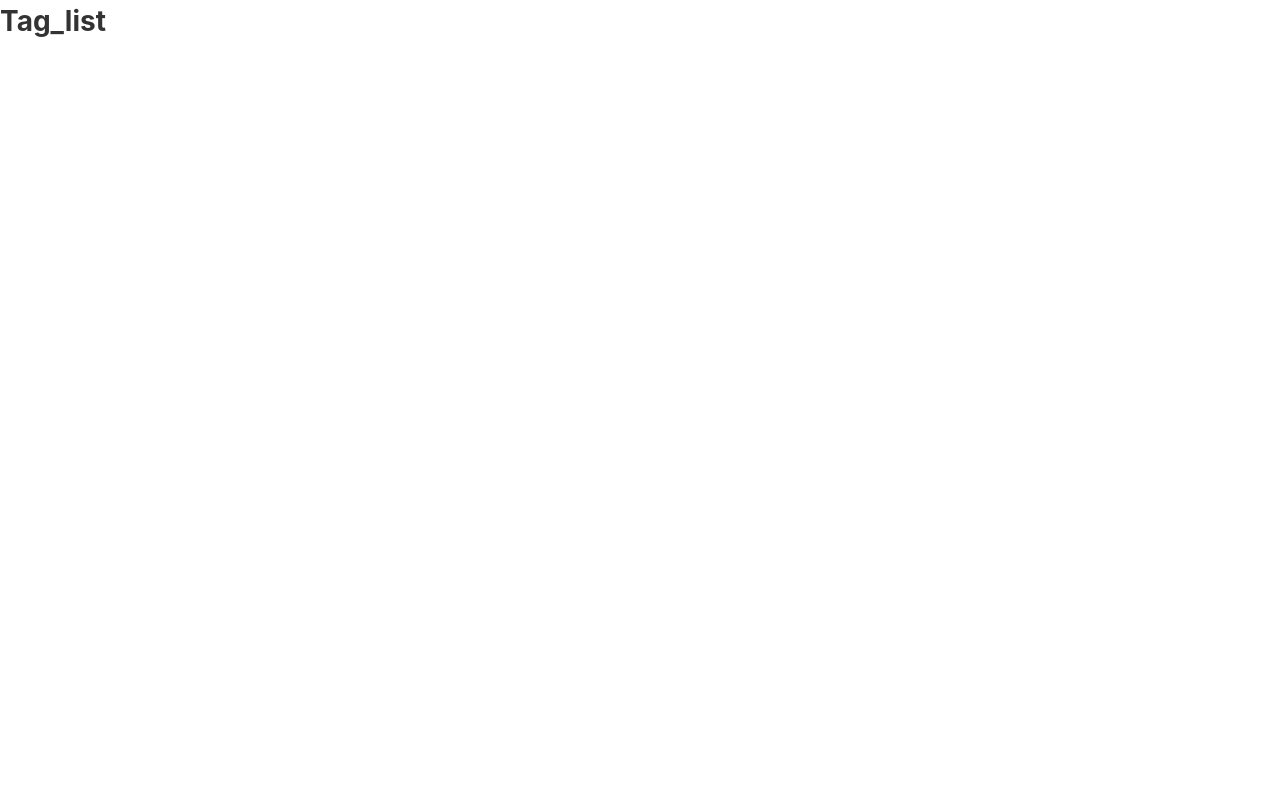
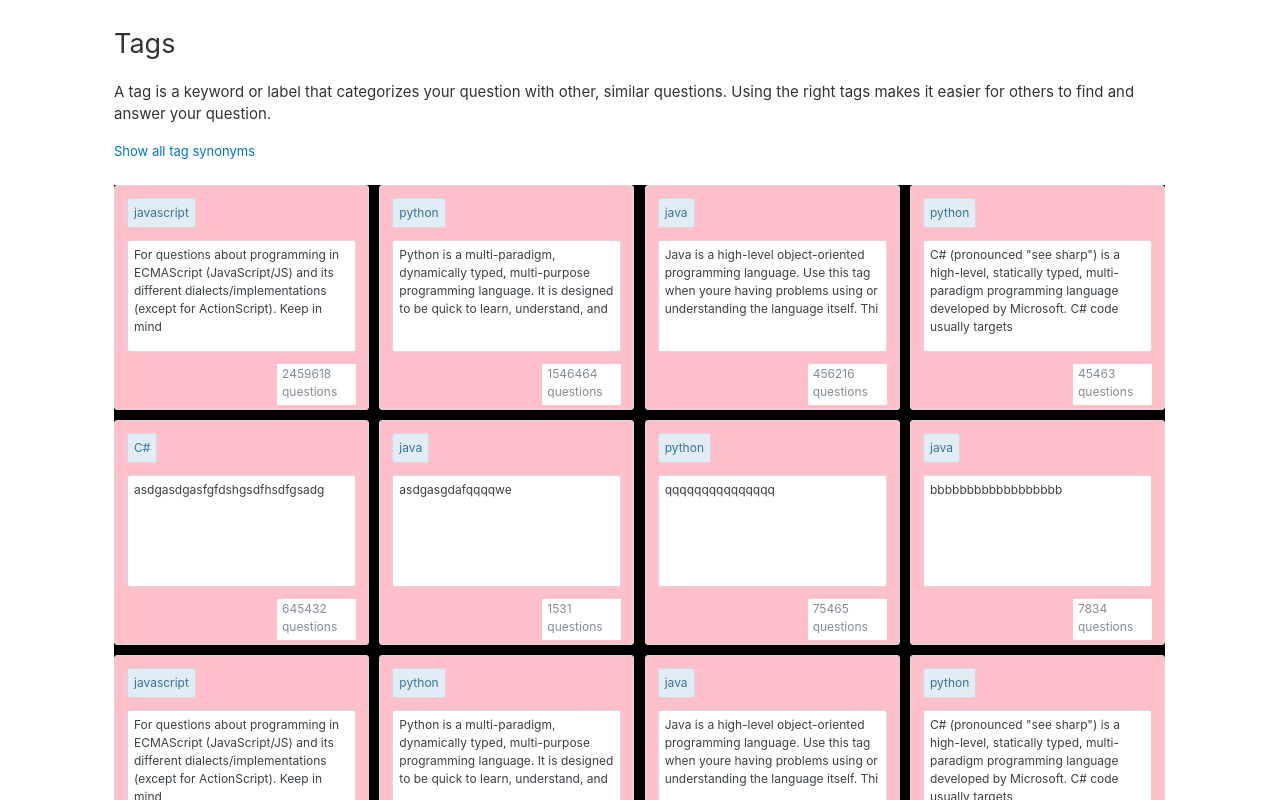
Before and after one commit to codestates-seb/seb41_pre_011, a React (Create React App) app in the folder client/: page /tag_list in a window 1280 px wide. Shown: the top 800 px of the page. Built offline with nearby package versions, Linux system fonts and the light colour scheme.

Commit message:
feat - #6 : 유저 목록페이지, 태그별 검색 페이지 css완료
css를 완료하였습니다. 더미데이터를 이용해 데이터를 넣어봤습니다.

```diff
--- /dev/null
+++ b/client/src/components/tag/TagContentsCard.js
@@ -0,0 +1,94 @@
+import styled from 'styled-components';
+import TagDummyData from '../../dummy/TagDummyData';
+
+const ContentsWrapper = styled.div`
+  display: flex;
+  flex-wrap: wrap;
+  width: 1051px;
+  background-color: black;
+  justify-content: space-between;
+`;
+
+const TagContentsCardBox = styled.div`
+  box-sizing: border-box;
+  display: flex;
+  flex-direction: column;
+  border: 1px solid hsl(210, 8%, 85%);
+  border-radius: 3px;
+  padding: 12px;
+  width: 255px;
+  height: 225px;
+  background-color: pink;
+  margin-bottom: 10px;
+`;
+
+const TagContentsDiv = styled.div`
+  margin-bottom: 12px;
+`;
+
+const TagContentsButton = styled.button`
+  display: flex;
+  border: 1px solid hsl(210, 8%, 85%);
+  border-radius: 3px;
+  padding: 12px;
+  font-size: 12px;
+  color: hsl(205, 47%, 42%);
+  background-color: hsl(205, 46%, 92%);
+  padding: 0.4em 0.5em;
+  text-align: center;
+  height: 30px;
+`;
+
+const TagContentsInfo = styled.div`
+  display: flex;
+  border: 1px solid hsl(210, 8%, 85%);
+  border-radius: 3px;
+  padding: 12px;
+  font-size: 12px;
+  color: hsl(210, 8%, 25%);
+  background-color: white;
+  padding: 0.4em 0.5em;
+  text-align: left;
+  height: 100px;
+`;
+
+const TagContentsQuestionsDiv = styled.div`
+  display: flex;
+`;
+
+const TagContentQuestions = styled.div`
+  background-color: white;
+  font-size: 12px;
+  color: hsl(210, 8%, 55%);
+  text-align: left;
+  height: 40px;
+  width: 90px;
+  margin-left: 150px;
+  padding-left: 5px;
+  padding-top: 1px;
+`;
+
+const TagContentsCard = () => {
+  return (
+    <ContentsWrapper>
+      {TagDummyData.map((it) => (
+        <TagContentsCardBox key={it.id}>
+          <TagContentsDiv>
+            <TagContentsButton>{it.tag}</TagContentsButton>
+          </TagContentsDiv>
+          <TagContentsDiv>
+            <TagContentsInfo>{it.contents}</TagContentsInfo>
+          </TagContentsDiv>
+          <TagContentsQuestionsDiv>
+            <TagContentQuestions>
+              {it.questions} <br />
+              questions
+            </TagContentQuestions>
+          </TagContentsQuestionsDiv>
+        </TagContentsCardBox>
+      ))}
+    </ContentsWrapper>
+  );
+};
+
+export default TagContentsCard;
--- /dev/null
+++ b/client/src/components/user/UserContentsCard.js
@@ -0,0 +1,62 @@
+import styled from 'styled-components';
+import UserDummyData from '../../dummy/UserDummyData';
+
+const UserWrapper = styled.div`
+  display: flex;
+  flex-wrap: wrap;
+  width: 1051px;
+  background-color: black;
+  justify-content: space-between;
+`;
+
+const UserContentsCardBox = styled.div`
+  box-sizing: border-box;
+  display: flex;
+  padding: 5px 6px 7px 7px;
+  background-color: pink;
+  width: 255px;
+  height: 100px;
+  margin-bottom: 10px;
+`;
+
+const UserImage = styled.img`
+  width: 80px;
+  height: 80px;
+`;
+
+const UserDetails = styled.div`
+  margin-left: 9px;
+  color: hsl(210, 8%, 45%);
+  text-align: left;
+`;
+
+const UserName = styled.div`
+  color: 0074cc;
+  font-size: 17px;
+  margin-left: 2px;
+`;
+
+const Email = styled.div`
+  color: hsl(210, 8%, 45%);
+  font-size: 13px;
+  margin-top: 2px;
+  margin-left: 2px;
+`;
+
+const UserContentsCard = () => {
+  return (
+    <UserWrapper>
+      {UserDummyData.map((it) => (
+        <UserContentsCardBox key={it.id}>
+          <UserImage src={`${it.url}`} />
+          <UserDetails>
+            <UserName>{it.name}</UserName>
+            <Email>{it.email}</Email>
+          </UserDetails>
+        </UserContentsCardBox>
+      ))}
+    </UserWrapper>
+  );
+};
+
+export default UserContentsCard;
--- a/client/src/css/reset.css
+++ b/client/src/css/reset.css
@@ -1,3 +1,6 @@
+html {
+  font-size: 13px;
+}
 blockquote,
 body,
 button,
@@ -87,9 +90,6 @@ input[type='text'] {
 input[type='search']::-webkit-search-cancel-button {
   -webkit-appearance: none;
 }
-body {
-  background: var(--baseBackground);
-}
 body,
 button,
 input,
--- /dev/null
+++ b/client/src/dummy/TagDummyData.js
@@ -0,0 +1,108 @@
+const TagDummyData = [
+  {
+    id: 1,
+    tag: 'javascript',
+    contents:
+      'For questions about programming in ECMAScript (JavaScript/JS) and its different dialects/implementations (except for ActionScript). Keep in mind',
+    questions: '2459618',
+  },
+  {
+    id: 2,
+    tag: 'python',
+    contents:
+      'Python is a multi-paradigm, dynamically typed, multi-purpose programming language. It is designed to be quick to learn, understand, and',
+    questions: '1546464',
+  },
+  {
+    id: 3,
+    tag: 'java',
+    contents:
+      'Java is a high-level object-oriented programming language. Use this tag when youre having problems using or understanding the language itself. Thi',
+    questions: '456216',
+  },
+  {
+    id: 4,
+    tag: 'python',
+    contents:
+      'C# (pronounced "see sharp") is a high-level, statically typed, multi-paradigm programming language developed by Microsoft. C# code usually targets',
+    questions: '45463',
+  },
+  {
+    id: 5,
+    tag: 'C#',
+    contents: 'asdgasdgasfgfdshgsdfhsdfgsadg',
+    questions: '645432',
+  },
+  {
+    id: 6,
+    tag: 'java',
+    contents: 'asdgasgdafqqqqwe',
+    questions: '1531',
+  },
+  {
+    id: 7,
+    tag: 'python',
+    contents: 'qqqqqqqqqqqqqqq',
+    questions: '75465',
+  },
+  {
+    id: 8,
+    tag: 'java',
+    contents: 'bbbbbbbbbbbbbbbbbb',
+    questions: '7834',
+  },
+  {
+    id: 9,
+    tag: 'javascript',
+    contents:
+      'For questions about programming in ECMAScript (JavaScript/JS) and its different dialects/implementations (except for ActionScript). Keep in mind',
+    questions: '2459618',
+  },
+  {
+    id: 10,
+    tag: 'python',
+    contents:
+      'Python is a multi-paradigm, dynamically typed, multi-purpose programming language. It is designed to be quick to learn, understand, and',
+    questions: '1546464',
+  },
+  {
+    id: 11,
+    tag: 'java',
+    contents:
+      'Java is a high-level object-oriented programming language. Use this tag when youre having problems using or understanding the language itself. Thi',
+    questions: '456216',
+  },
+  {
+    id: 12,
+    tag: 'python',
+    contents:
+      'C# (pronounced "see sharp") is a high-level, statically typed, multi-paradigm programming language developed by Microsoft. C# code usually targets',
+    questions: '45463',
+  },
+  {
+    id: 13,
+    tag: 'C#',
+    contents: 'asdgasdgasfgfdshgsdfhsdfgsadg',
+    questions: '645432',
+  },
+  {
+    id: 14,
+    tag: 'java',
+    contents: 'asdgasgdafqqqqwe',
+    questions: '1531',
+  },
+  {
+    id: 15,
+    tag: 'python',
+    contents: 'qqqqqqqqqqqqqqq',
+    questions: '75465',
+  },
+  {
+    id: 16,
+    tag: 'java',
+    contents: 'bbbbbbbbbbbbbbbbbb',
+    questions: '7834',
+  },
+];
+
+export default TagDummyData;
--- /dev/null
+++ b/client/src/dummy/UserDummyData.js
@@ -0,0 +1,52 @@
+const UserDummyData = [
+  {
+    id: 1,
+    name: '김경배',
+    email: 'codemodel6@gmail.com',
+    url: 'https://avatars.dicebear.com/api/bottts/1.svg',
+  },
+  {
+    id: 2,
+    name: '김은수',
+    email: 'asdaw@gmail.com',
+    url: 'https://avatars.dicebear.com/api/bottts/2.svg',
+  },
+  {
+    id: 3,
+    name: '김철현',
+    email: 'qwerdf@gmail.com',
+    url: 'https://avatars.dicebear.com/api/bottts/3.svg',
+  },
+  {
+    id: 4,
+    name: '옥건',
+    email: 'asg@gmail.com',
+    url: 'https://avatars.dicebear.com/api/bottts/4.svg',
+  },
+  {
+    id: 5,
+    name: '한규현',
+    email: 'hgq@gmail.com',
+    url: 'https://avatars.dicebear.com/api/bottts/5.svg',
+  },
+  {
+    id: 6,
+    name: '김코딩',
+    email: 'sadg@gmail.com',
+    url: 'https://avatars.dicebear.com/api/bottts/6.svg',
+  },
+  {
+    id: 7,
+    name: '박코츠',
+    email: 'gfd@gmail.com',
+    url: 'https://avatars.dicebear.com/api/bottts/7.svg',
+  },
+  {
+    id: 8,
+    name: '한대리',
+    email: 'jkjt@gmail.com',
+    url: 'https://avatars.dicebear.com/api/bottts/8.svg',
+  },
+];
+
+export default UserDummyData;
--- a/client/src/pages/Tag_list.js
+++ b/client/src/pages/Tag_list.js
@@ -1,8 +1,43 @@
+import styled from 'styled-components';
+import TagContentsCard from '../components/tag/TagContentsCard';
+
+const Wrapper = styled.div`
+  width: 1100px;
+  box-sizing: border-box;
+  padding: 24px;
+  margin: 0 auto;
+`;
+const Tag = styled.div`
+  font-size: 2.07692308rem;
+  margin-bottom: 16px;
+`;
+
+const TagInfo = styled.div`
+  font-size: 1.15384615rem;
+  margin-bottom: 16px;
+  width: 632;
+`;
+
+const TagMore = styled.div`
+  font-size: 13px;
+  margin-bottom: 24px;
+  display: flex;
+  align-items: center;
+  color: #0074cc;
+`;
+
 const Tag_list = () => {
   return (
-    <div>
-      <h1>Tag_list</h1>
-    </div>
+    <Wrapper>
+      <Tag>Tags</Tag>
+      <TagInfo>
+        A tag is a keyword or label that categorizes your question with other,
+        similar questions. Using the right tags makes it easier for others to
+        find and answer your question.
+      </TagInfo>
+      <TagMore>Show all tag synonyms</TagMore>
+      <TagContentsCard />
+    </Wrapper>
   );
 };
 export default Tag_list;
--- a/client/src/pages/User_list.js
+++ b/client/src/pages/User_list.js
@@ -1,8 +1,23 @@
+import styled from 'styled-components';
+import UserContentsCard from '../components/user/UserContentsCard';
+
+const Wrapper = styled.div`
+  width: 1100px;
+  box-sizing: border-box;
+  padding: 24px;
+  margin: 0 auto;
+`;
+const User = styled.div`
+  font-size: 2.07692308rem;
+  margin-bottom: 24px;
+`;
+
 const User_list = () => {
   return (
-    <div>
-      <h1>User_list</h1>
-    </div>
+    <Wrapper>
+      <User>Users</User>
+      <UserContentsCard />
+    </Wrapper>
   );
 };
 export default User_list;
```
Also changed, not shown: 1 other file (tests, documents, lock files or other folders).
